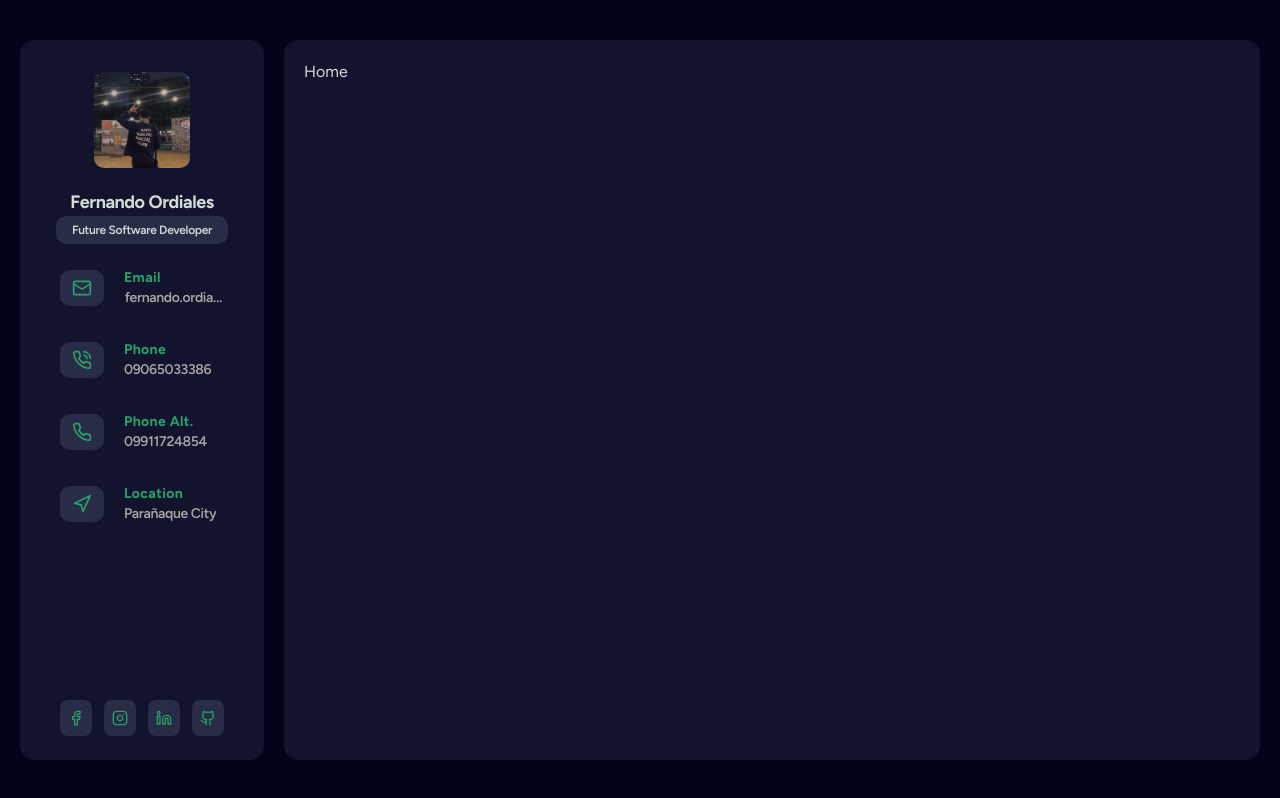
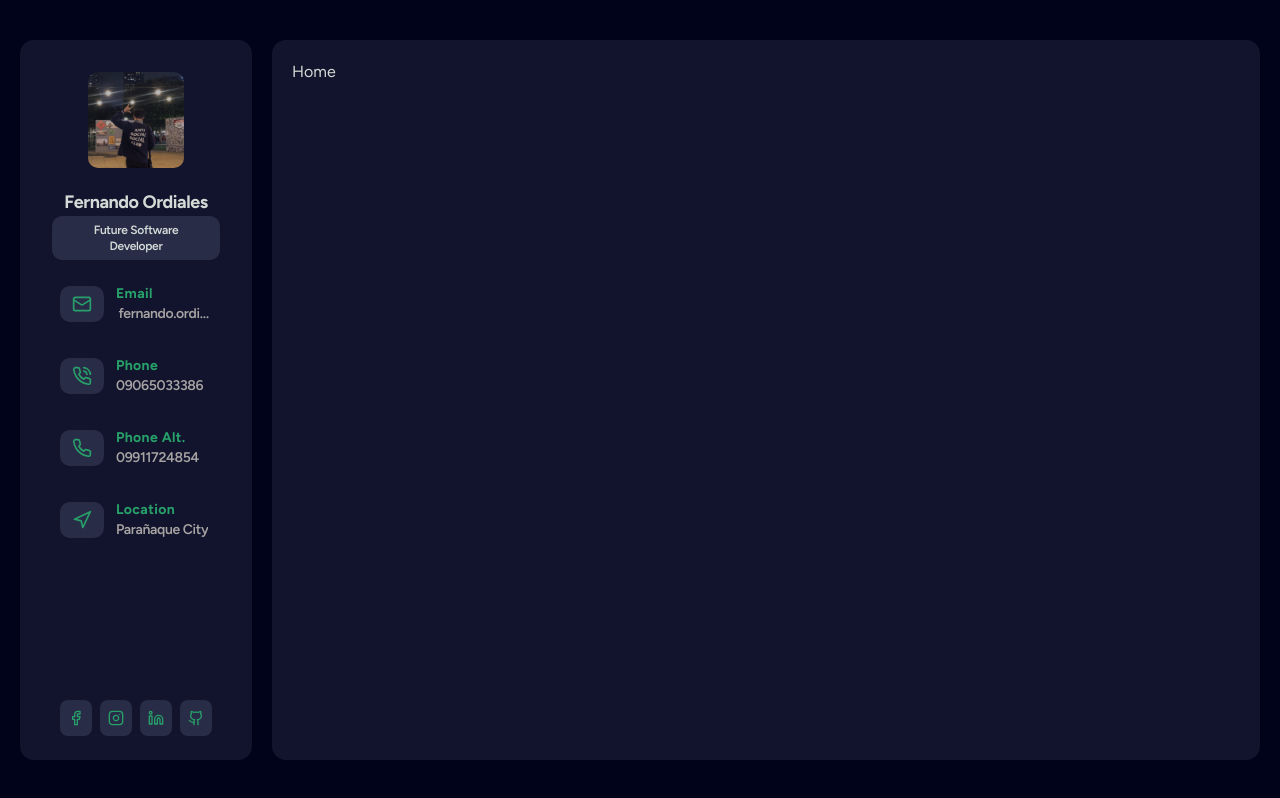
Before and after one commit to Liam-Moriarty/ordiales-portfolio, a React (Vite) app: page / in a window 1280 px wide. Built offline with nearby package versions, Linux system fonts and the light colour scheme.

Commit message:
update: spacing

```diff
--- a/src/components/Sidebar.tsx
+++ b/src/components/Sidebar.tsx
@@ -35,7 +35,7 @@ const Sidebar = () => {
       <div className="py-2 px-4 flex flex-col items-center w-full h-full overflow-hidden gap-8">
         {contacts.map((contact: Contacts, index: number) => (
           <Tooltip key={index}>
-            <TooltipTrigger className="flex justify-start items-center w-full h-auto gap-5">
+            <TooltipTrigger className="flex justify-start items-center w-full h-auto gap-3">
               <span className="rounded-lg py-2 px-3 bg-[var(--bg-component)]">
                 <contact.icon className="text-xl text-[var(--primary-ctc)]" />
               </span>{" "}
@@ -62,7 +62,7 @@ const Sidebar = () => {
       </div>
 
       {/* Social Links */}
-      <div className="py-2 px-4 flex justify-center items-center gap-3 h-fit">
+      <div className="py-2 px-4 flex justify-center items-center gap-2 h-fit">
         {socials.map((social: Socials, index: number) => (
           <Tooltip key={index}>
             <TooltipTrigger className="rounded-md py-2.5 px-2 bg-[var(--bg-component)]">
```
